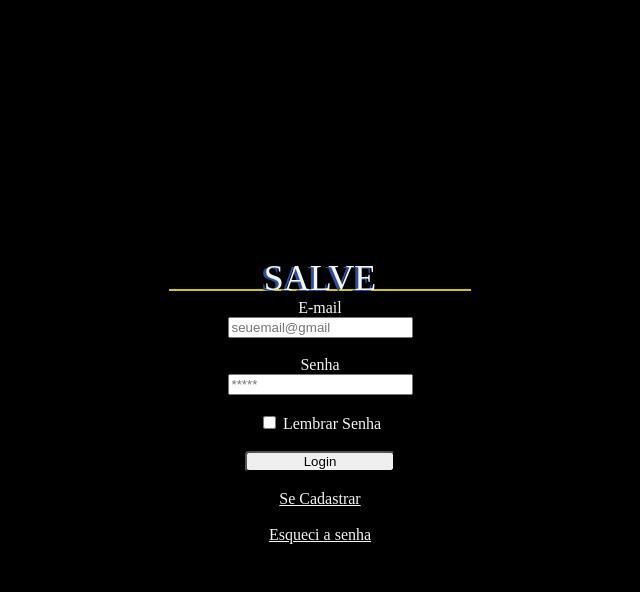
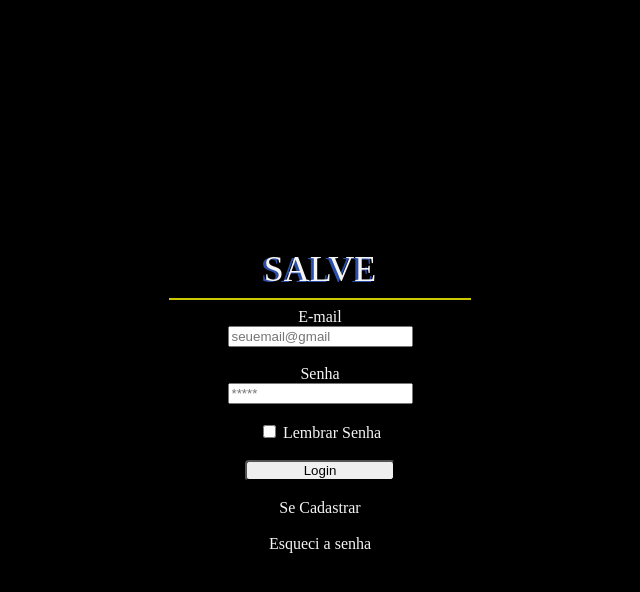
Before and after one commit to Pr4do015/Salve_a_comunidade, a PHP site: page /login.php in a window 1280 px wide. Shown: the top 592 px of the page, without its empty margins (320-960 px from the left). Run offline with PHP 8.4, Linux system fonts and the light colour scheme.

Commit message:
Gabriel 23/10

```diff
--- a/css/login.css
+++ b/css/login.css
@@ -34,6 +34,10 @@
     color: rgb(19, 18, 18);
 
   }
+a:link{
+    text-decoration: none;
+}
+
   .botao1{
     width: 10px;
   }
--- a/login.php
+++ b/login.php
@@ -70,7 +70,9 @@
     <div class="form-container">
 <!-- Login form -->
             <div class="col-md-6">
-                  <a class="logo">SALVE</a>
+              <div class="logo">
+                  <a href="index.html">SALVE</a>
+              </div><br>
                   <hr style="border: 1px solid rgb(204, 201, 0); margin-top: -10px; width: 300px;">
                     <div class="formy well">
                                   <div class="form" >
```
